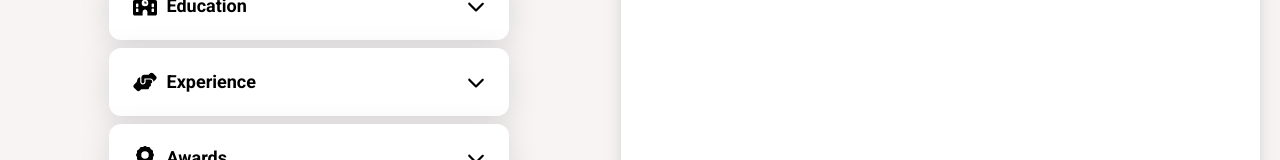
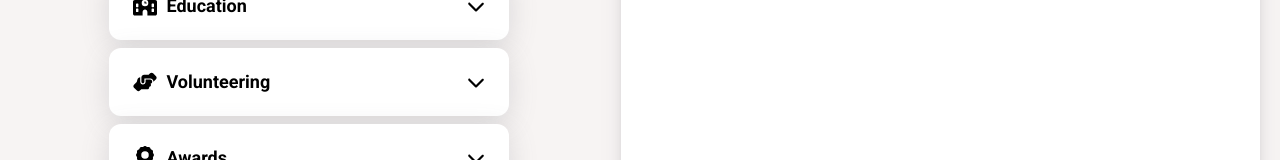
Before and after one commit to GarrettAudet/CV-Generator, a React (Create React App) app: page / in a window 1280 px wide. Shown: the part 575-735 px from the top of the page. Built offline with nearby package versions, Linux system fonts and the light colour scheme.

Commit message:
Updated volunteer section

```diff
--- a/src/components/LeftSide/DataList/Sections/Volunteering.js
+++ b/src/components/LeftSide/DataList/Sections/Volunteering.js
@@ -4,7 +4,7 @@ import { volunteerData } from '../SampleData/SampleData';
 import DataList from '../DataList';
 
 function Volunteering() {
-    return <DataList data={volunteerData} delineate = {","} setData={() => {}} icon={faHandshakeAngle} sectionTitle="Experience" addText="Add Experience" />;
+    return <DataList data={volunteerData} delineate = {","} setData={() => {}} icon={faHandshakeAngle} sectionTitle="Volunteering" addText="Add Volunteering" />;
 }
 
 export default Volunteering;
```
